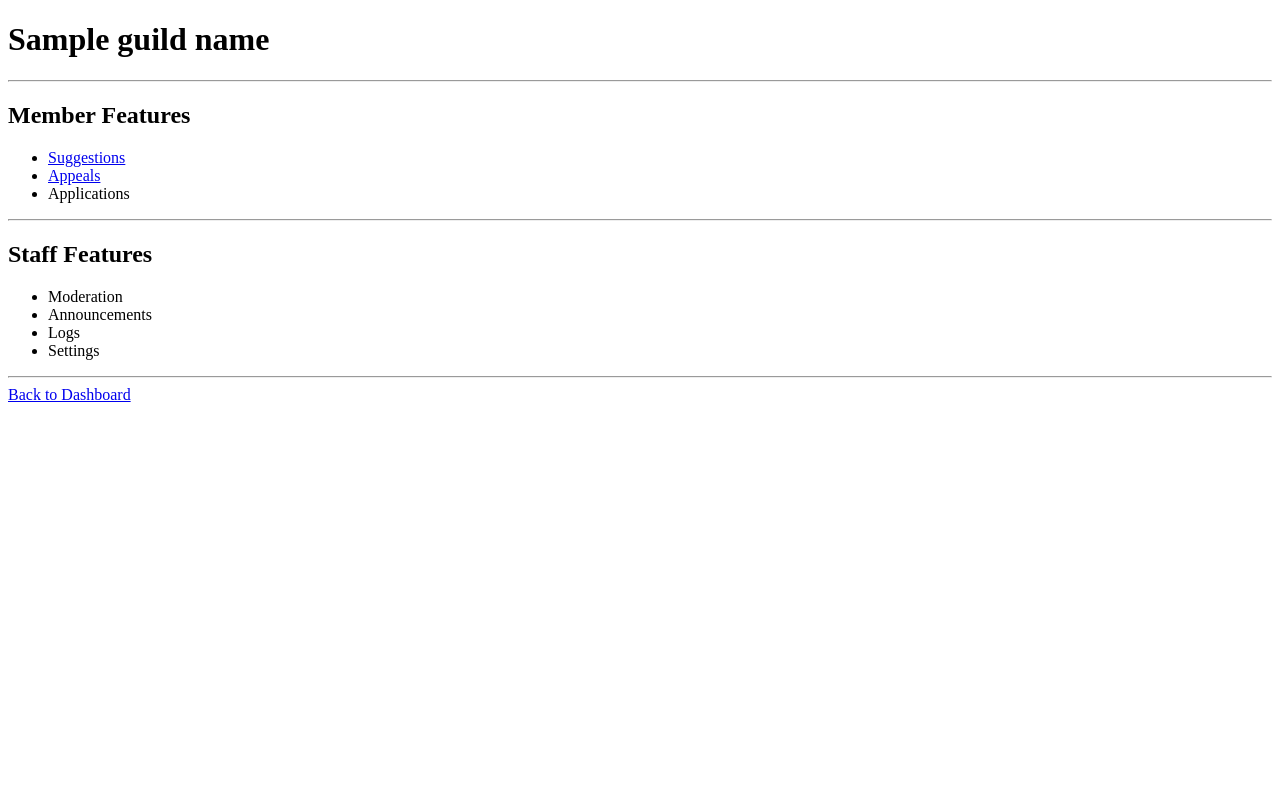
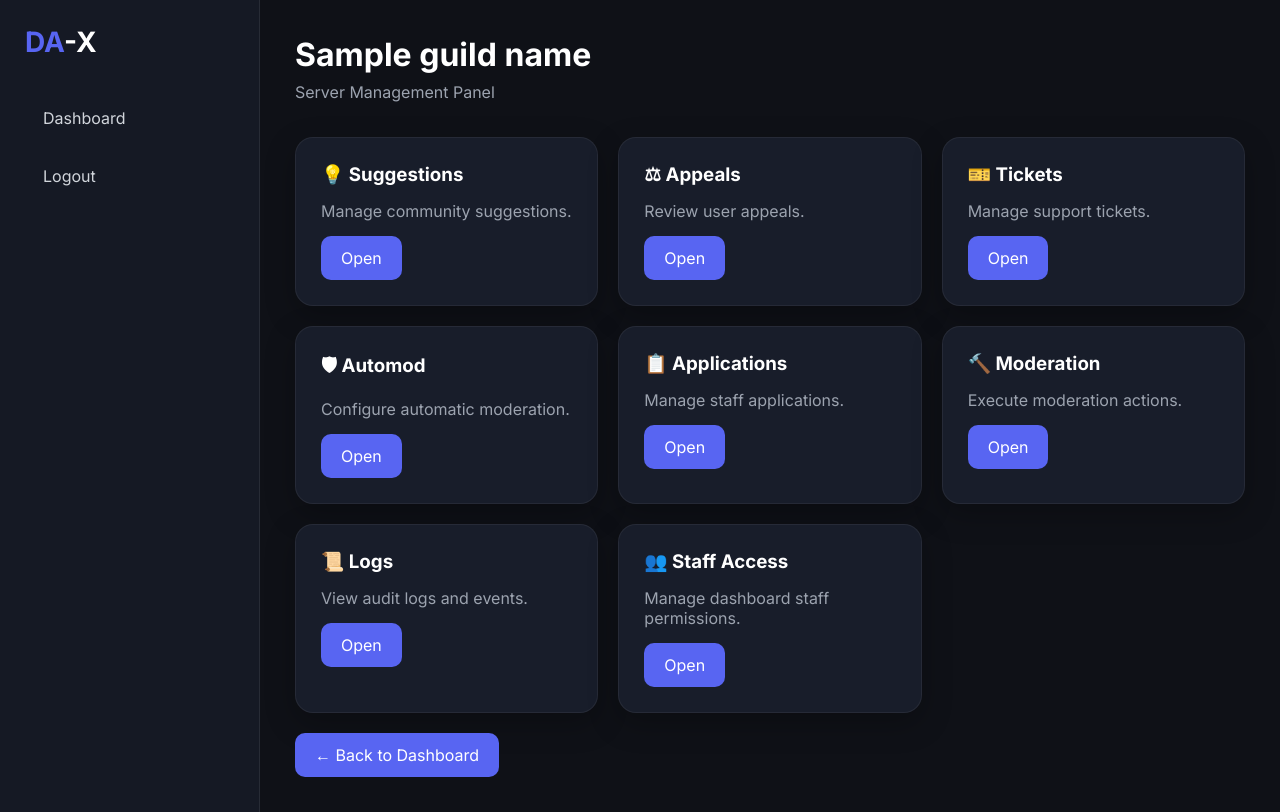
Before and after one commit to AngelLand-Discord/DA-X, a Flask app: template dashboard-service/templates/guild.html in a window 1280 px wide. Before the commit the page ends 402 px from the top, so only its background shows below. Run offline with Flask 3, Linux system fonts and the light colour scheme; the template is opened without the code that fills it: most values are stand-ins (such as "Sample title", 1, 10 or a date in 2020).

Commit message:
Update guild.html

```diff
--- a/dashboard-service/templates/guild.html
+++ b/dashboard-service/templates/guild.html
@@ -1,68 +1,174 @@
-<!DOCTYPE html>
-<html>
+{% extends "base.html" %}
 
-<head>
-    <title>{{ guild_name }}</title>
-</head>
+{% block title %}
+{{ guild_name }} | DA-X
+{% endblock %}
 
-<body>
+{% block content %}
 
-<h1>{{ guild_name }}</h1>
+<div class="topbar">
 
-<hr>
+    <div>
 
-<h2>Member Features</h2>
+        <div class="page-title">
+            {{ guild_name }}
+        </div>
 
-<ul>
+        <p style="color:#9ca3af;margin-top:8px;">
+            Server Management Panel
+        </p>
 
-<li>
-<a href="/guild/{{ guild_id }}/suggestions">
-Suggestions
-</a>
-</li>
+    </div>
 
-<li>
-<a href="/guild/{{ guild_id }}/appeals">
-Appeals
-</a>
-</li>
+</div>
 
-<li>
-Applications
-</li>
+<div class="grid">
 
-</ul>
+    <div class="card">
 
-<hr>
+        <h3>💡 Suggestions</h3>
 
-<h2>Staff Features</h2>
+        <p style="margin:15px 0;color:#9ca3af;">
+            Manage community suggestions.
+        </p>
 
-<ul>
+        <a
+            href="/guild/{{ guild_id }}/suggestions"
+            class="btn"
+        >
+            Open
+        </a>
 
-<li>
-Moderation
-</li>
+    </div>
 
-<li>
-Announcements
-</li>
+    <div class="card">
 
-<li>
-Logs
-</li>
+        <h3>⚖ Appeals</h3>
 
-<li>
-Settings
-</li>
+        <p style="margin:15px 0;color:#9ca3af;">
+            Review user appeals.
+        </p>
 
-</ul>
+        <a
+            href="/guild/{{ guild_id }}/appeals"
+            class="btn"
+        >
+            Open
+        </a>
 
-<hr>
+    </div>
 
-<a href="/dashboard">
-Back to Dashboard
+    <div class="card">
+
+        <h3>🎫 Tickets</h3>
+
+        <p style="margin:15px 0;color:#9ca3af;">
+            Manage support tickets.
+        </p>
+
+        <a
+            href="/guild/{{ guild_id }}/tickets"
+            class="btn"
+        >
+            Open
+        </a>
+
+    </div>
+
+    <div class="card">
+
+        <h3>🛡 Automod</h3>
+
+        <p style="margin:15px 0;color:#9ca3af;">
+            Configure automatic moderation.
+        </p>
+
+        <a
+            href="/guild/{{ guild_id }}/automod"
+            class="btn"
+        >
+            Open
+        </a>
+
+    </div>
+
+    <div class="card">
+
+        <h3>📋 Applications</h3>
+
+        <p style="margin:15px 0;color:#9ca3af;">
+            Manage staff applications.
+        </p>
+
+        <a
+            href="/guild/{{ guild_id }}/applications"
+            class="btn"
+        >
+            Open
+        </a>
+
+    </div>
+
+    <div class="card">
+
+        <h3>🔨 Moderation</h3>
+
+        <p style="margin:15px 0;color:#9ca3af;">
+            Execute moderation actions.
+        </p>
+
+        <a
+            href="/guild/{{ guild_id }}/moderation"
+            class="btn"
+        >
+            Open
+        </a>
+
+    </div>
+
+    <div class="card">
+
+        <h3>📜 Logs</h3>
+
+        <p style="margin:15px 0;color:#9ca3af;">
+            View audit logs and events.
+        </p>
+
+        <a
+            href="/guild/{{ guild_id }}/logs"
+            class="btn"
+        >
+            Open
+        </a>
+
+    </div>
+
+    <div class="card">
+
+        <h3>👥 Staff Access</h3>
+
+        <p style="margin:15px 0;color:#9ca3af;">
+            Manage dashboard staff permissions.
+        </p>
+
+        <a
+            href="/guild/{{ guild_id }}/staff-access"
+            class="btn"
+        >
+            Open
+        </a>
+
+    </div>
+
+</div>
+
+<br>
+
+<a
+    href="/dashboard"
+    class="btn"
+>
+    ← Back to Dashboard
 </a>
 
-</body>
-
-</html>
+{% endblock %}
```
